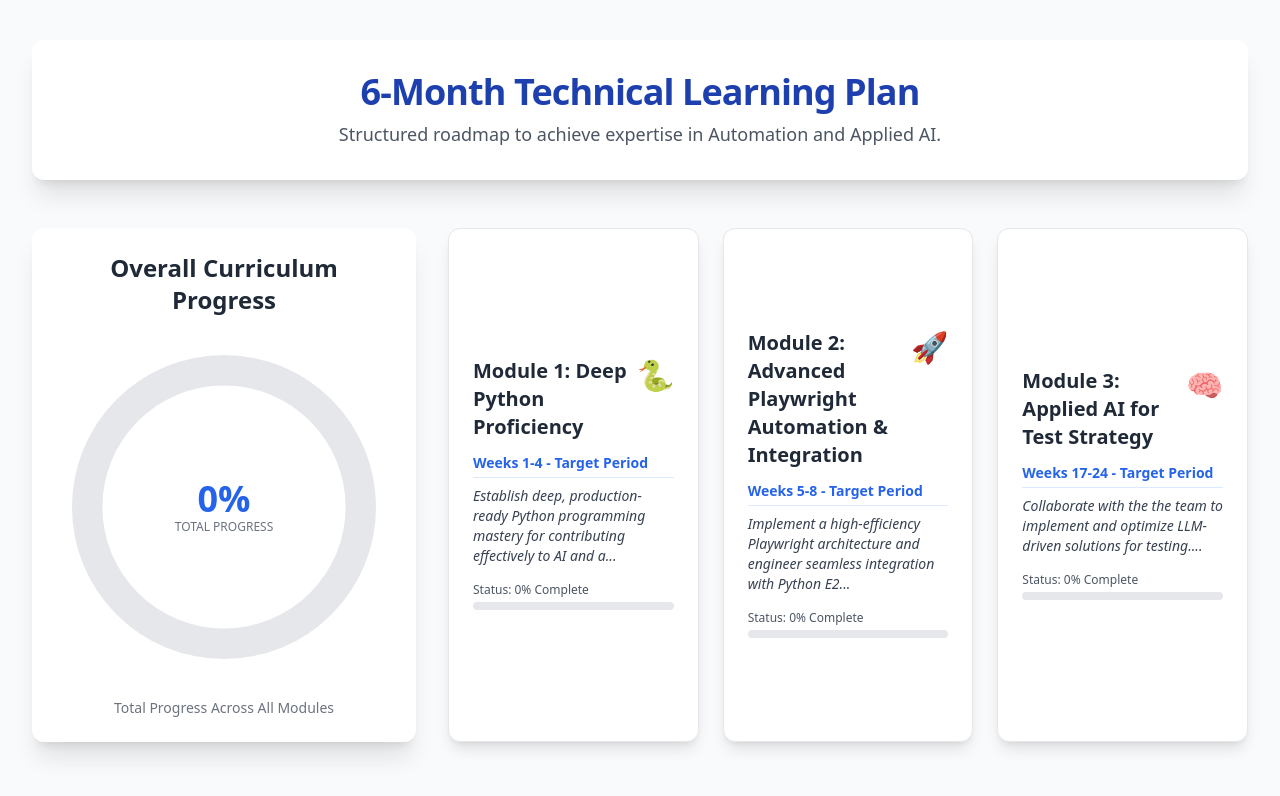
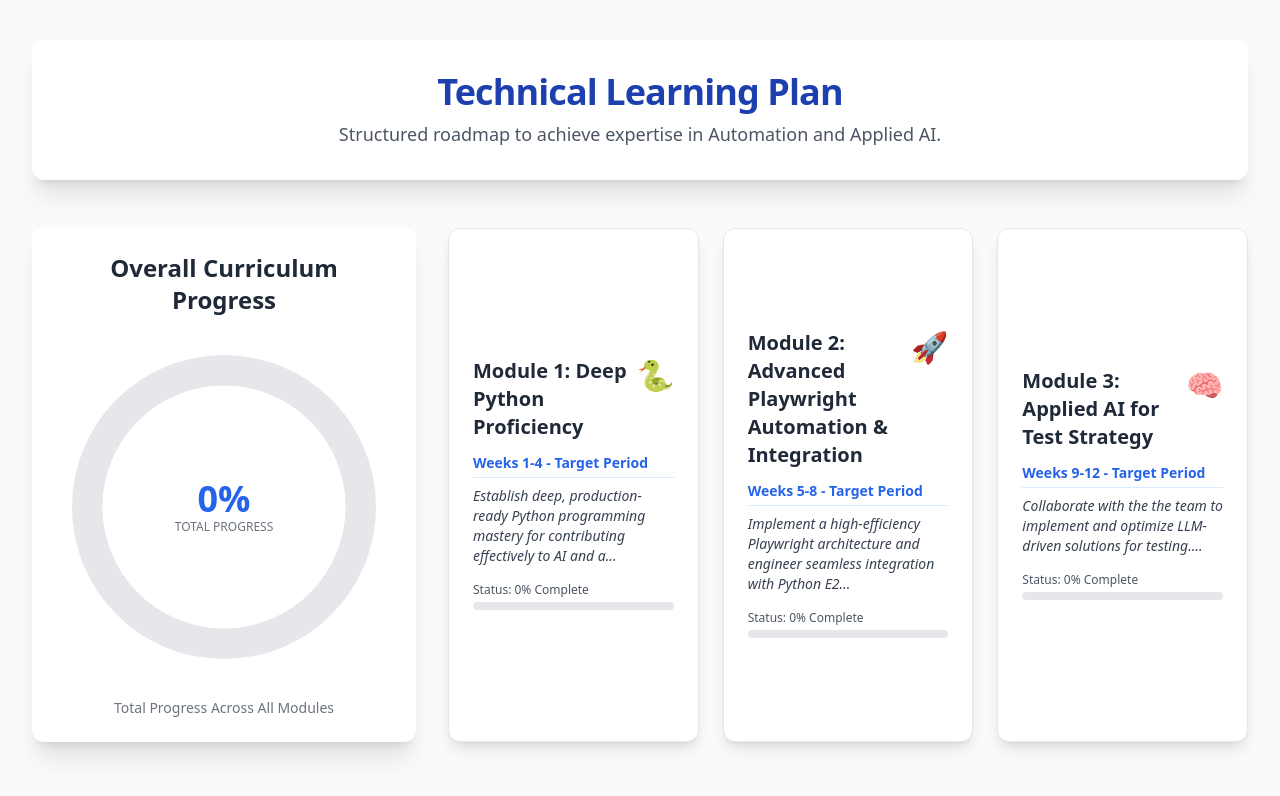
Before and after one commit to Subitcha2409/AI-Python-Automation-Learning-, a plain HTML site: page index.html in a window 1280 px wide. Drawn offline with nearby package versions, Linux system fonts and the light colour scheme.

Commit message:
Update index.html

```diff
--- a/index.html
+++ b/index.html
@@ -33,7 +33,7 @@
 
         <!-- Header and Overall Progress Dashboard -->
         <header class="text-center mb-12 bg-white p-8 shadow-xl rounded-xl">
-            <h1 class="text-4xl font-extrabold text-blue-800 tracking-tight mb-2">6-Month Technical Learning Plan</h1>
+            <h1 class="text-4xl font-extrabold text-blue-800 tracking-tight mb-2">Technical Learning Plan</h1>
             <p class="text-lg text-gray-600">Structured roadmap to achieve expertise in Automation and Applied AI.</p>
         </header>
 
@@ -132,7 +132,7 @@
                 name: 'Module 3: Applied AI for Test Strategy',
                 icon: '🧠',
                 color: 'bg-indigo-600',
-                weeks: 'Weeks 17-24',
+                weeks: 'Weeks 9-12',
                 goal: 'Collaborate with the the team to implement and optimize LLM-driven solutions for testing.',
                 focusAreas: [
                     { title: 'Understand LLM Fundamentals and Generative Models.' },
```
